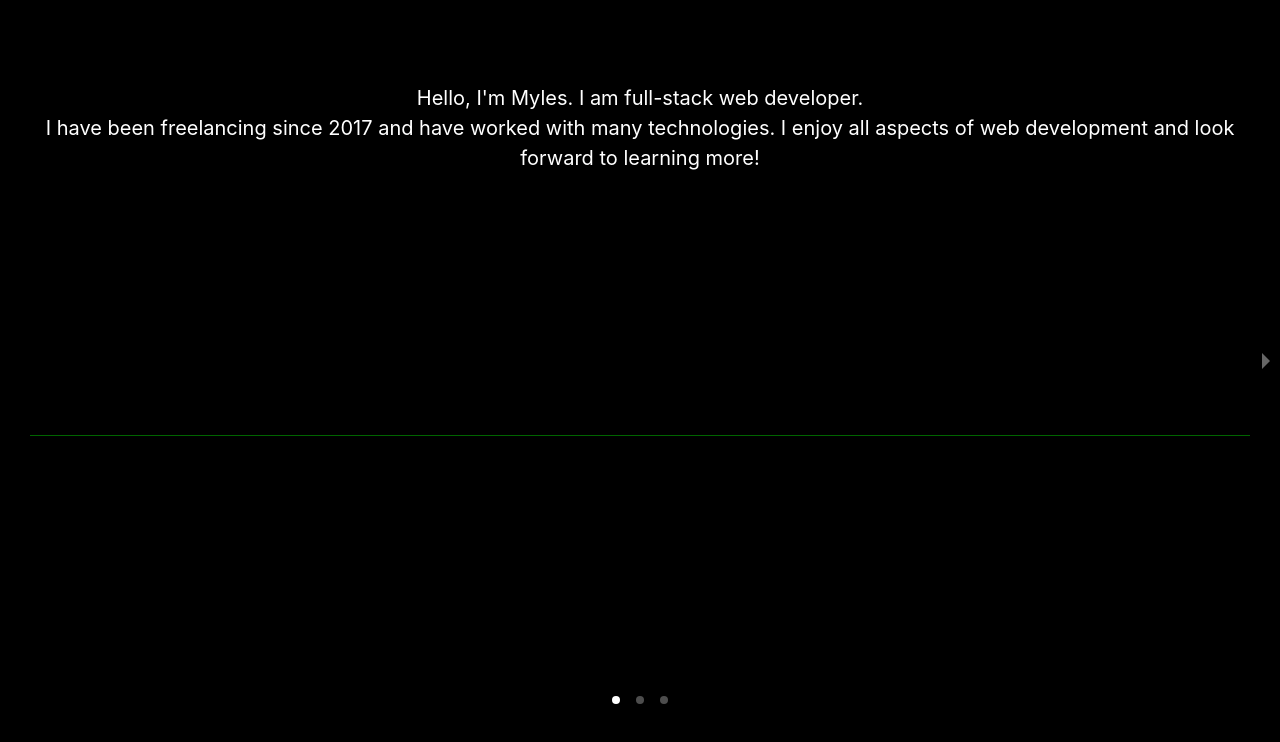
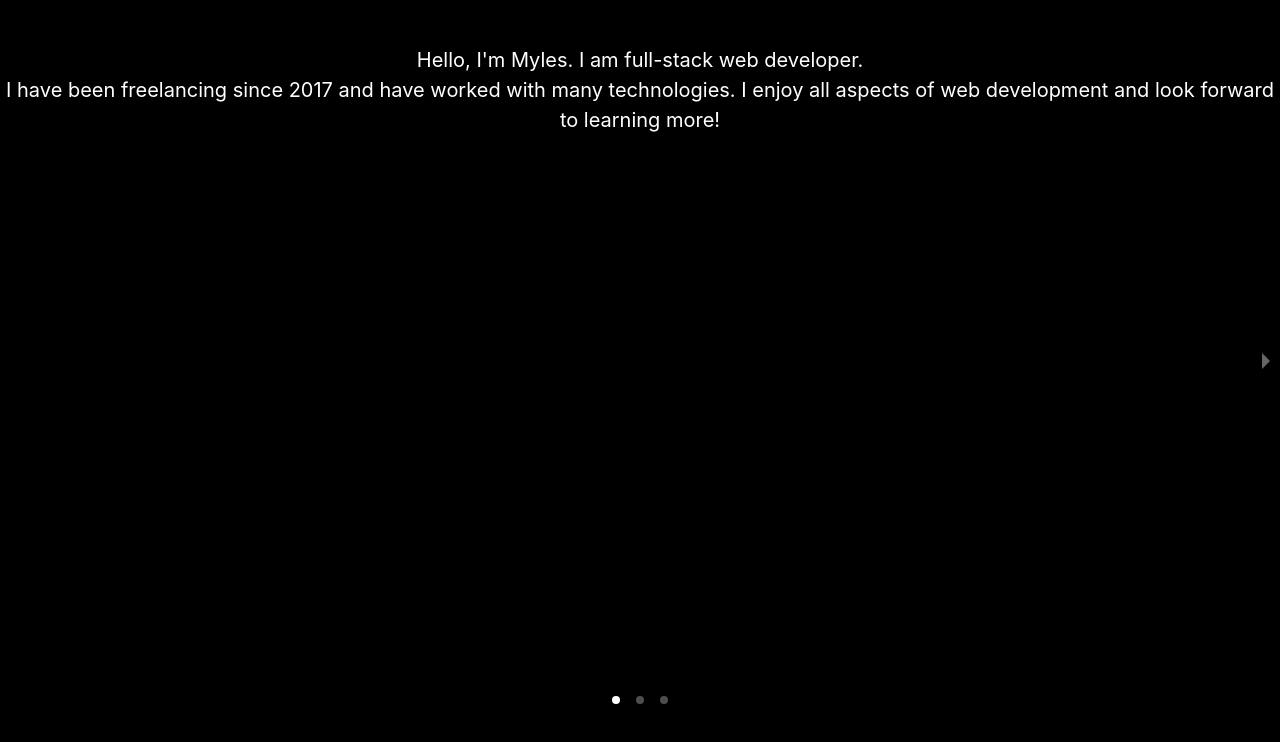
Before and after one commit to mylesrangel/mylesrangel, a React (Create React App) app in the folder Client/: page /about in a window 1280 px wide. Shown: the top 742 px of the page. Built offline with nearby package versions, Linux system fonts and the light colour scheme.

Commit message:
Filled out and adjusted content

```diff
--- a/Client/src/App.js
+++ b/Client/src/App.js
@@ -22,7 +22,7 @@ class App extends Component {
           <div className="App">
             <Header />
 
-            <Route exact path="/" component={Homepage} />
+            <Route exact path="/" component={Contact} />
             <Route path="/about" component={About} />
             <Route path="/mywork" component={MyWork} />
            </div>
--- a/Client/src/Components/About/about.css
+++ b/Client/src/Components/About/about.css
@@ -10,6 +10,7 @@
     color: white;
     /* Used as a Margin-top. Margin-top adds white color */
     border-top: 1em solid black;
+    text-align: center;
 }
 #aboutMe p{
     text-align: center;
--- a/Client/src/Components/About/about.js
+++ b/Client/src/Components/About/about.js
@@ -20,7 +20,7 @@ class About extends Component{
         return(
             <div>
                 <Carousel showThumbs = {false} showStatus={false}>
-                    <div class="card">
+                    <div class="workExperience">
                         <div class="card-image waves-effect waves-block waves-light">
                             <div id="aboutMe">
                                 <p>Hello, I'm Myles. I am full-stack web developer. </p>
--- a/Client/src/Components/Contact/contact.css
+++ b/Client/src/Components/Contact/contact.css
@@ -11,7 +11,7 @@
 	margin-right: auto;
 	left: 0;
 	bottom: 0;
-	z-index: 100;
+	/* z-index: 100; */
 	box-sizing: border-box;
 
 
--- a/Client/src/Components/Contact/contact.js
+++ b/Client/src/Components/Contact/contact.js
@@ -86,10 +86,10 @@ class Contact extends Component{
 		return(
 				<div>
 					<form onSubmit={this.handleSubmit} id="contactForm" style={this.state.formStyle} >
-						<div id = 'hamburgerButtonContact' onClick={this.props.contactForm}>
+						{/* <div id = 'hamburgerButtonContact' onClick={this.props.contactForm}>
 							<div className="bars togglebar1"></div>
 							<div className="bars togglebar3"></div>
-						</div>
+						</div> */}
 						<p className="formElements">
 							<label> First Name: </label>
 							<input required name="firstName" value={this.state.emailInfo.firstName} onChange={this.handleChange} id="firstName" placeholder="Your first name" />
--- a/Client/src/Components/Header/header.css
+++ b/Client/src/Components/Header/header.css
@@ -96,5 +96,8 @@
 		text-align: center;
 
 	}
+	.nav-links-mobile:hover{
+		font-size: 30.5px;
+	}
 
 }
```
